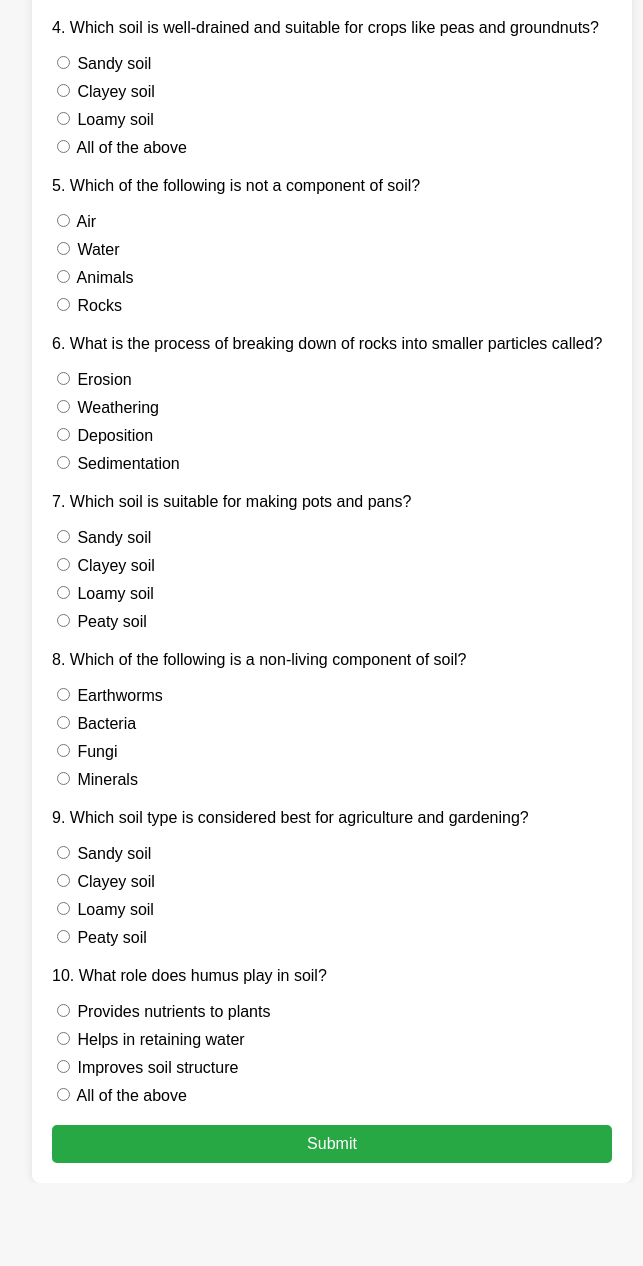
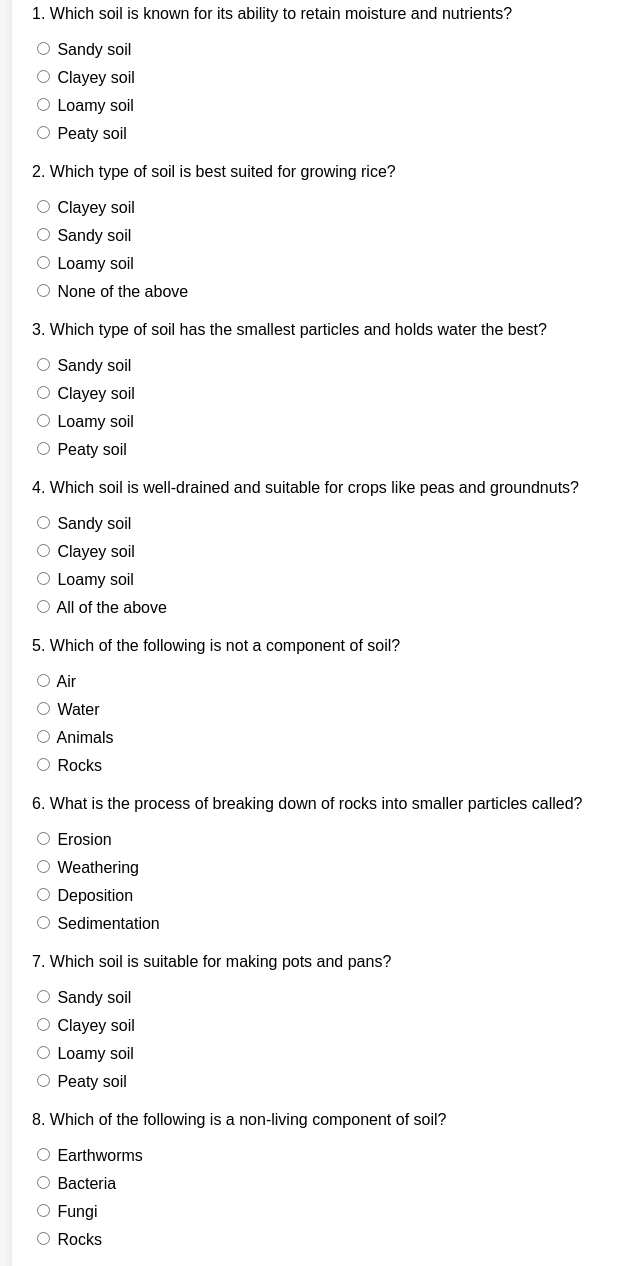
Before and after one commit to abhi852741963/Soil-quizz, a plain HTML site: page index.html in a window 1280 px wide. Shown: the part 115-1381 px from the top of the page, without its empty margins (308-951 px from the left). Before the commit the page ends 1298 px from the top, so only its background shows below. Drawn offline with Linux system fonts and the light colour scheme.

Commit message:
Update index.html

```diff
--- a/index.html
+++ b/index.html
@@ -11,11 +11,6 @@
             background-color: #f7f7f7;
             margin: 0;
             padding: 20px;
-            display: flex;
-            justify-content: center;
-            align-items: center;
-            height: 100vh;
-            overflow-y: auto;
         }
 
         .container {
@@ -23,9 +18,8 @@
             border-radius: 8px;
             box-shadow: 0 0 10px rgba(0, 0, 0, 0.1);
             padding: 20px;
-            width: 100%;
             max-width: 600px;
-            box-sizing: border-box;
+            margin: 0 auto;
         }
 
         h1 {
@@ -66,19 +60,21 @@
         <h1>Soil Quiz</h1>
         <form id="quizForm">
             <div class="question">
-                <p>1. What is soil?</p>
-                <label><input type="radio" name="q1" value="A"> Rocks and minerals</label>
-                <label><input type="radio" name="q1" value="B"> A mixture of organic matter, minerals, gases, liquids, and organisms</label>
-                <label><input type="radio" name="q1" value="C"> Only minerals</label>
-                <label><input type="radio" name="q1" value="D"> Only organic matter</label>
+                <p>1. Which soil is known for its ability to retain moisture and nutrients?</p>
+                <label><input type="radio" name="q1" value="A"> Sandy soil</label>
+                <label><input type="radio" name="q1" value="B"> Clayey soil</label>
+                <label><input type="radio" name="q1" value="C"> Loamy soil</label>
+                <label><input type="radio" name="q1" value="D"> Peaty soil</label>
             </div>
+
             <div class="question">
-                <p>2. Which layer of soil is most fertile and contains the maximum amount of organic matter?</p>
-                <label><input type="radio" name="q2" value="A"> Topsoil</label>
-                <label><input type="radio" name="q2" value="B"> Subsoil</label>
-                <label><input type="radio" name="q2" value="C"> Bedrock</label>
+                <p>2. Which type of soil is best suited for growing rice?</p>
+                <label><input type="radio" name="q2" value="A"> Clayey soil</label>
+                <label><input type="radio" name="q2" value="B"> Sandy soil</label>
+                <label><input type="radio" name="q2" value="C"> Loamy soil</label>
                 <label><input type="radio" name="q2" value="D"> None of the above</label>
             </div>
+
             <div class="question">
                 <p>3. Which type of soil has the smallest particles and holds water the best?</p>
                 <label><input type="radio" name="q3" value="A"> Sandy soil</label>
@@ -86,6 +82,7 @@
                 <label><input type="radio" name="q3" value="C"> Loamy soil</label>
                 <label><input type="radio" name="q3" value="D"> Peaty soil</label>
             </div>
+
             <div class="question">
                 <p>4. Which soil is well-drained and suitable for crops like peas and groundnuts?</p>
                 <label><input type="radio" name="q4" value="A"> Sandy soil</label>
@@ -93,6 +90,7 @@
                 <label><input type="radio" name="q4" value="C"> Loamy soil</label>
                 <label><input type="radio" name="q4" value="D"> All of the above</label>
             </div>
+
             <div class="question">
                 <p>5. Which of the following is not a component of soil?</p>
                 <label><input type="radio" name="q5" value="A"> Air</label>
@@ -100,6 +98,7 @@
                 <label><input type="radio" name="q5" value="C"> Animals</label>
                 <label><input type="radio" name="q5" value="D"> Rocks</label>
             </div>
+
             <div class="question">
                 <p>6. What is the process of breaking down of rocks into smaller particles called?</p>
                 <label><input type="radio" name="q6" value="A"> Erosion</label>
@@ -107,6 +106,7 @@
                 <label><input type="radio" name="q6" value="C"> Deposition</label>
                 <label><input type="radio" name="q6" value="D"> Sedimentation</label>
             </div>
+
             <div class="question">
                 <p>7. Which soil is suitable for making pots and pans?</p>
                 <label><input type="radio" name="q7" value="A"> Sandy soil</label>
@@ -114,27 +114,15 @@
                 <label><input type="radio" name="q7" value="C"> Loamy soil</label>
                 <label><input type="radio" name="q7" value="D"> Peaty soil</label>
             </div>
+
             <div class="question">
                 <p>8. Which of the following is a non-living component of soil?</p>
                 <label><input type="radio" name="q8" value="A"> Earthworms</label>
                 <label><input type="radio" name="q8" value="B"> Bacteria</label>
                 <label><input type="radio" name="q8" value="C"> Fungi</label>
-                <label><input type="radio" name="q8" value="D"> Minerals</label>
+                <label><input type="radio" name="q8" value="D"> Rocks</label>
             </div>
-            <div class="question">
-                <p>9. Which soil type is considered best for agriculture and gardening?</p>
-                <label><input type="radio" name="q9" value="A"> Sandy soil</label>
-                <label><input type="radio" name="q9" value="B"> Clayey soil</label>
-                <label><input type="radio" name="q9" value="C"> Loamy soil</label>
-                <label><input type="radio" name="q9" value="D"> Peaty soil</label>
-            </div>
-            <div class="question">
-                <p>10. What role does humus play in soil?</p>
-                <label><input type="radio" name="q10" value="A"> Provides nutrients to plants</label>
-                <label><input type="radio" name="q10" value="B"> Helps in retaining water</label>
-                <label><input type="radio" name="q10" value="C"> Improves soil structure</label>
-                <label><input type="radio" name="q10" value="D"> All of the above</label>
-            </div>
+
             <button type="button" onclick="submitQuiz()">Submit</button>
         </form>
     </div>
@@ -151,9 +139,7 @@
                 q5: 'C',
                 q6: 'B',
                 q7: 'B',
-                q8: 'D',
-                q9: 'C',
-                q10: 'D'
+                q8: 'D'
             };
             let score = 0;
 
```
